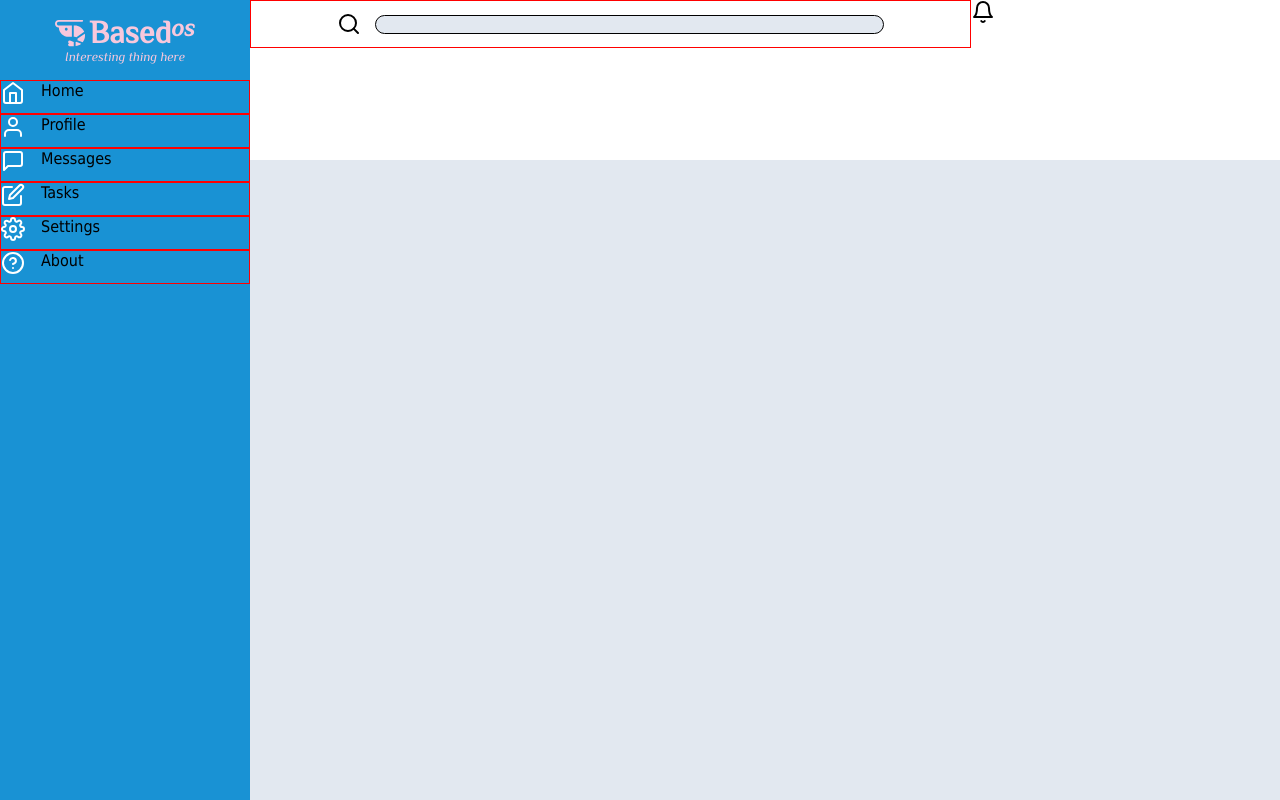
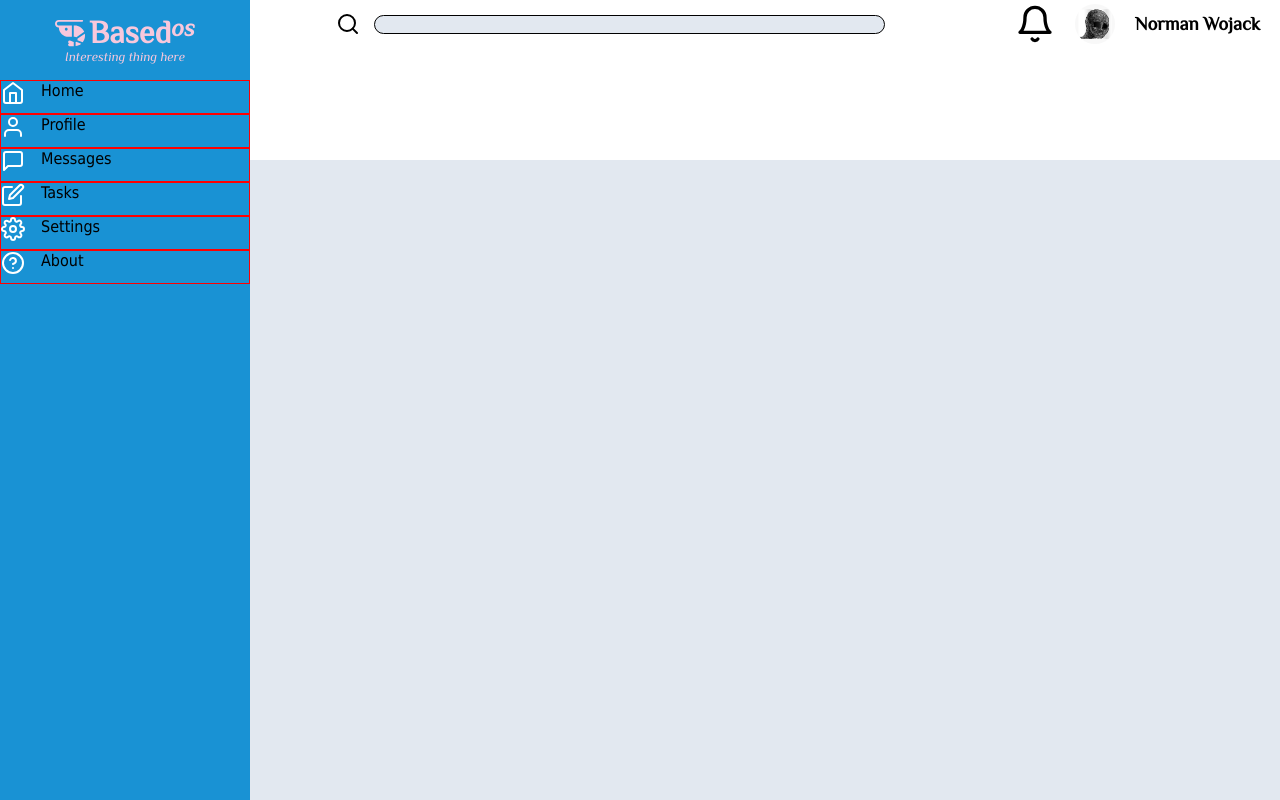
Before and after one commit to dustin4d/admin-dashboard, a plain HTML site: page index.html in a window 1280 px wide. Drawn offline with Linux system fonts and the light colour scheme.

Commit message:
User panel layout

```diff
--- a/index.html
+++ b/index.html
@@ -51,11 +51,9 @@
             </div>
 
             <div class="user">
-                <div class="user-container">
-                   <img src="/src/svg/bell.svg">
-
-
-                </div>
+                <img src="/src/svg/bell.svg">
+                <img src="/src/wojack.jpg">
+                <h3>Norman Wojack</h3>
             </div>
         </div>
 
--- a/src/styles.css
+++ b/src/styles.css
@@ -107,7 +107,6 @@ input {
 }
 
 .searchbar {
-    border: 1px solid red;
     display: flex;
     align-items: center;
     justify-content: center;
@@ -121,6 +120,26 @@ input {
     border: 1px solid black;
 }
 
+.user {
+    display: flex;
+    flex-direction: row;
+    align-items: center;
+    justify-content: right;
+    gap: 20px;
+    margin-right: 20px;
+
+    font-family: Philosopher-Regular;
+}
+
+.user img {
+    border-radius: 50%;
+    width: 40px;
+}
+
+.usr img[src="/src/svg"] {
+    width: 10px;
+}
+
 /* --- PANEL --- */
 .panel {
     display: grid;
```
Also changed, not shown: src/wojack.jpg (added).
